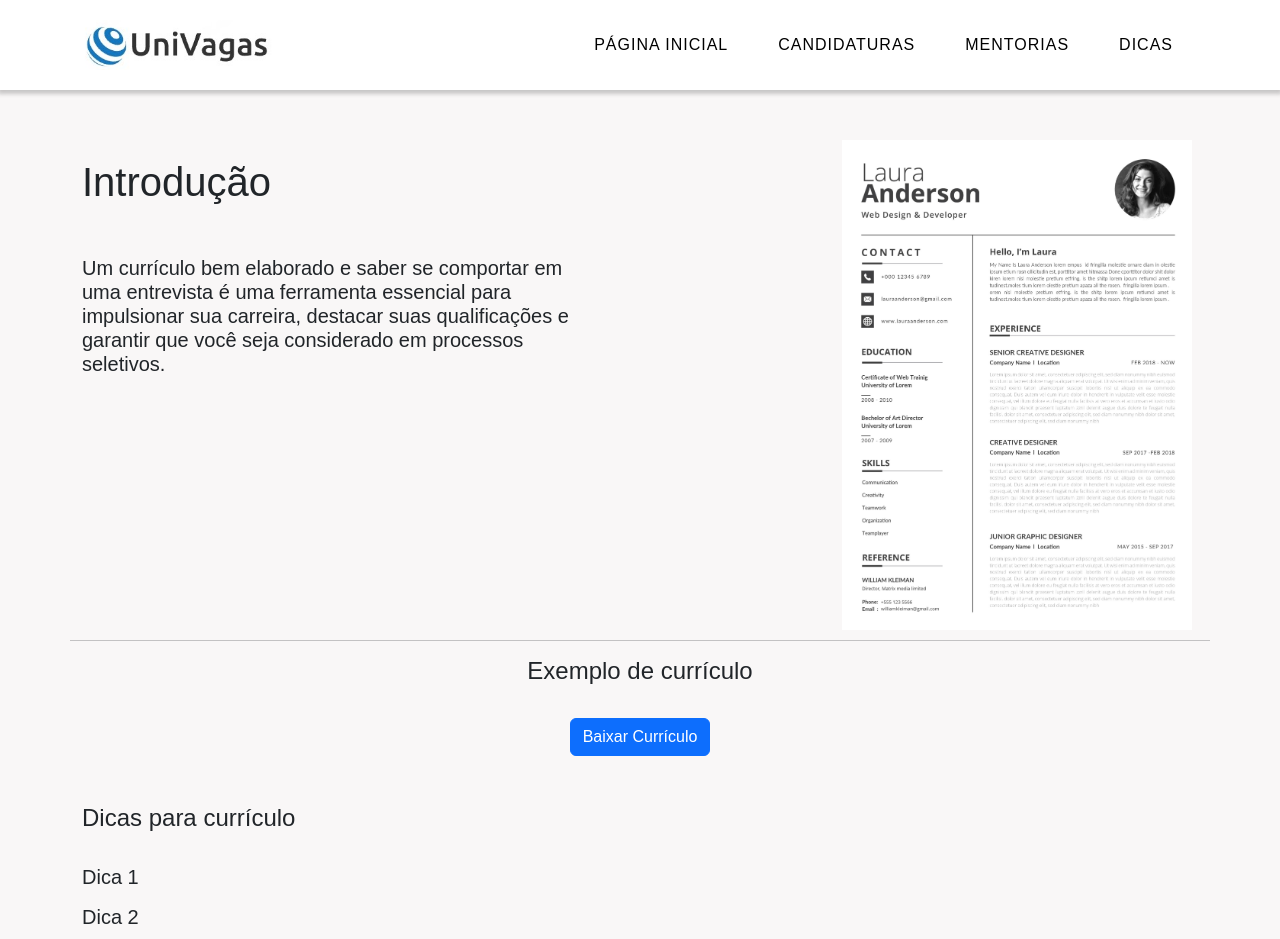
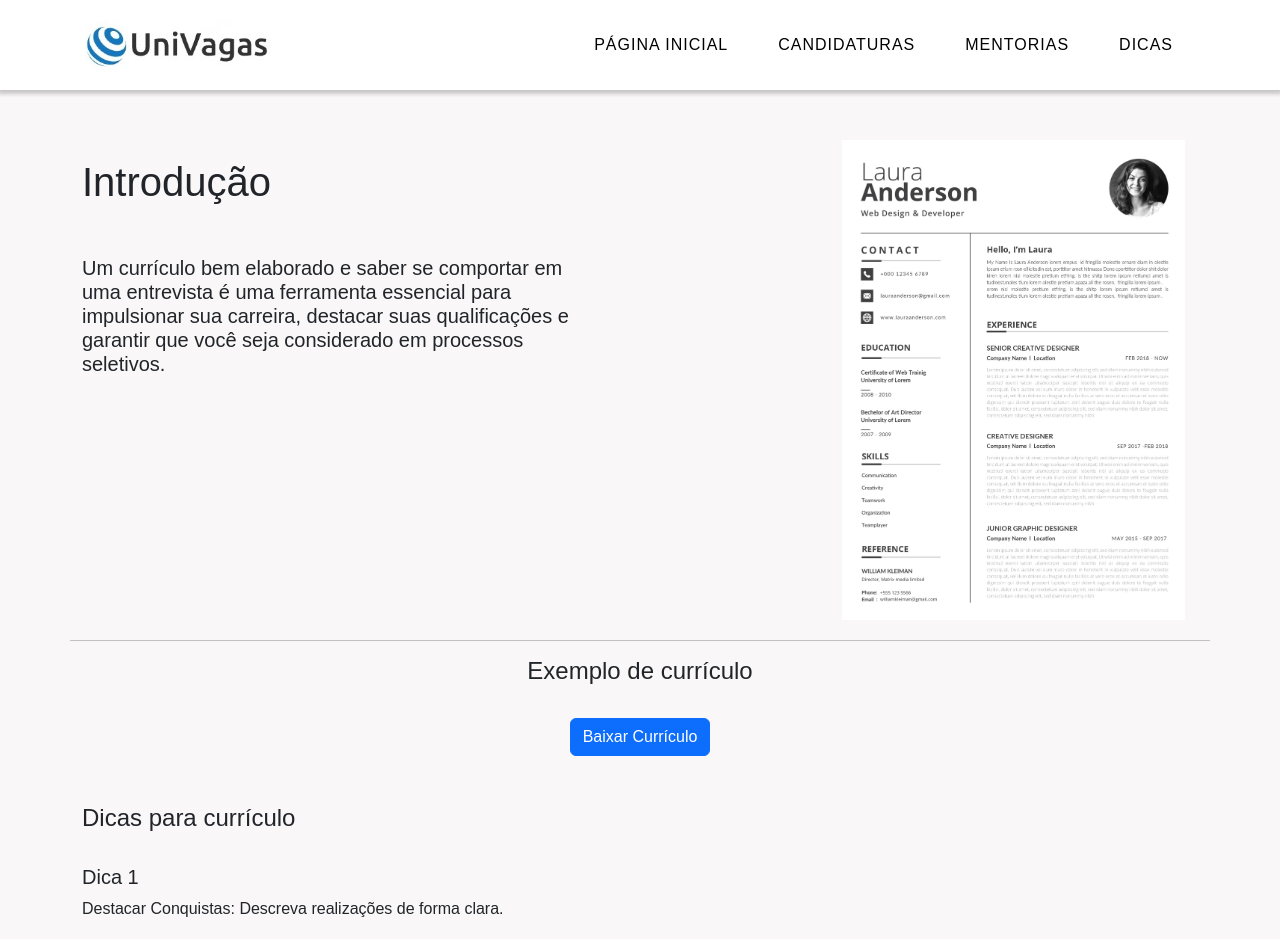
Before and after one commit to arthurmichaltchuk/univagas, a React (Create React App) app: page /dicas in a window 1280 px wide. Shown: the top 939 px of the page. Built offline with nearby package versions, Linux system fonts and the light colour scheme; the HTML template or start-up script is replaced by a standard one.

Commit message:
nada demais

```diff
--- a/src/componentes/dicas.jsx
+++ b/src/componentes/dicas.jsx
@@ -32,6 +32,7 @@ const App = () => {
           </div>
         </div>
 
+
         <hr />
 
         <div className='downloadcv'>
@@ -51,7 +52,7 @@ const App = () => {
           <h4>Dicas para currículo</h4>
           <br />
           <h5>Dica 1</h5>
-          <p></p>
+          <p>Destacar Conquistas: Descreva realizações de forma clara.</p>
           <h5>Dica 2</h5>
           <p>Atualizar Regularmente: Mantenha o currículo sempre atualizado.</p>
           <h5>Dica 3</h5>
--- a/src/index.css
+++ b/src/index.css
@@ -181,7 +181,10 @@ nav .menu-btn,
 .dicasimg img{
   height: 500px;
   margin-top: 50px;
-  padding-bottom: 10px;
+  padding-bottom: 20px;
+
+
+
 }
 
 .introdicas {
@@ -191,11 +194,13 @@ nav .menu-btn,
 
 .btn-dicas{
   margin-left: auto;
-  margin-right: auto
+  margin-right: auto;
+  background-color: #1d7bc3;
 }
 
 .downloadcv{
   text-align: center;
+
 }
 
 .introducao{
```
